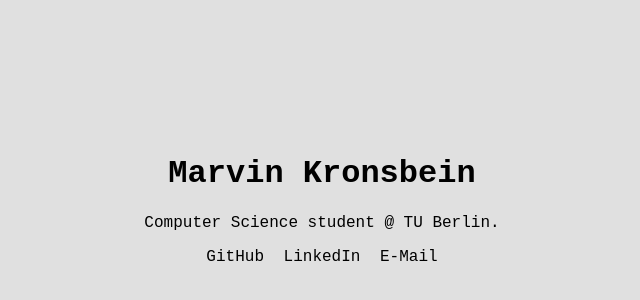
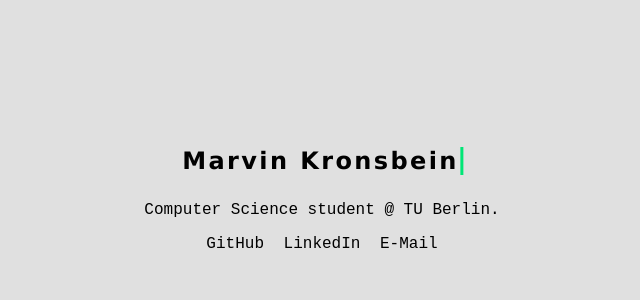
Before and after one commit to kronsbein/kronsbein.github.io, a plain HTML site: page index.html in a window 1280 px wide. Shown: the part 200-500 px from the top of the page, without its empty margins (318-958 px from the left). Drawn offline with Linux system fonts and the light colour scheme.

Commit message:
added typewriter animation

```diff
--- a/css/styles.css
+++ b/css/styles.css
@@ -10,6 +10,10 @@ a {
     color: #000;
 }
 
+h1,h2 {
+    font-family: "Verdana";
+}
+
 .content {
     position: absolute;
     left: 50%;
@@ -17,3 +21,40 @@ a {
     -webkit-transform: translate(-50%, -50%);
     transform: translate(-50%, -50%);
 }
+
+.content p {
+    padding-top: 10px;
+}
+
+/*
+Typewriter Animation:
+https://css-tricks.com/snippets/css/typewriter-effect/
+*/
+.typewriter h2 {
+    font-family: "Verdana";
+    width: 280px;
+    overflow: hidden;
+    border-right: .15em solid #00e676;
+    white-space: nowrap;
+    margin: 0 auto;
+    letter-spacing: .1em;
+    animation:
+        typing 2.6s steps(35, end),
+        blink-caret .75s step-end infinite;
+}
+
+@keyframes typing {
+from { width: 0 }
+to { width: 87% }
+}
+
+@keyframes blink-caret {
+    from, to { border-color: transparent }
+    50% { border-color: #00e676; }
+}
+
+@media screen and (max-width: 540px) {
+    .content {
+        width: 90%;
+    }
+}
--- a/index.html
+++ b/index.html
@@ -8,9 +8,11 @@
     </head>
     <body>
         <div class="content">
-            <h1>
-                Marvin Kronsbein
-            </h1>
+            <div class="typewriter">
+                <h2>
+                    Marvin Kronsbein
+                </h2>
+            </div>
             <p>Computer Science student @ TU Berlin.</p>
 
             <!-- Links-->
```
